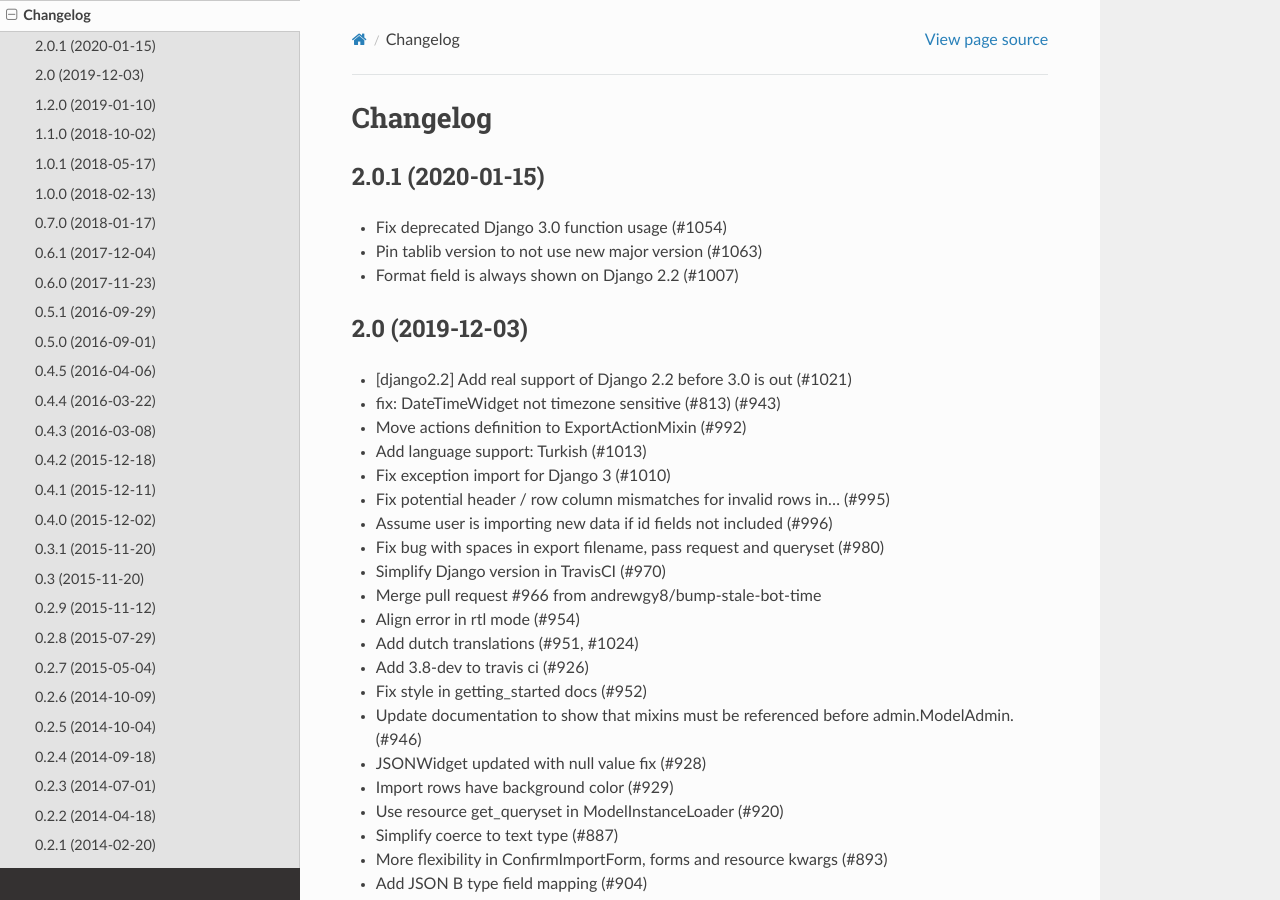
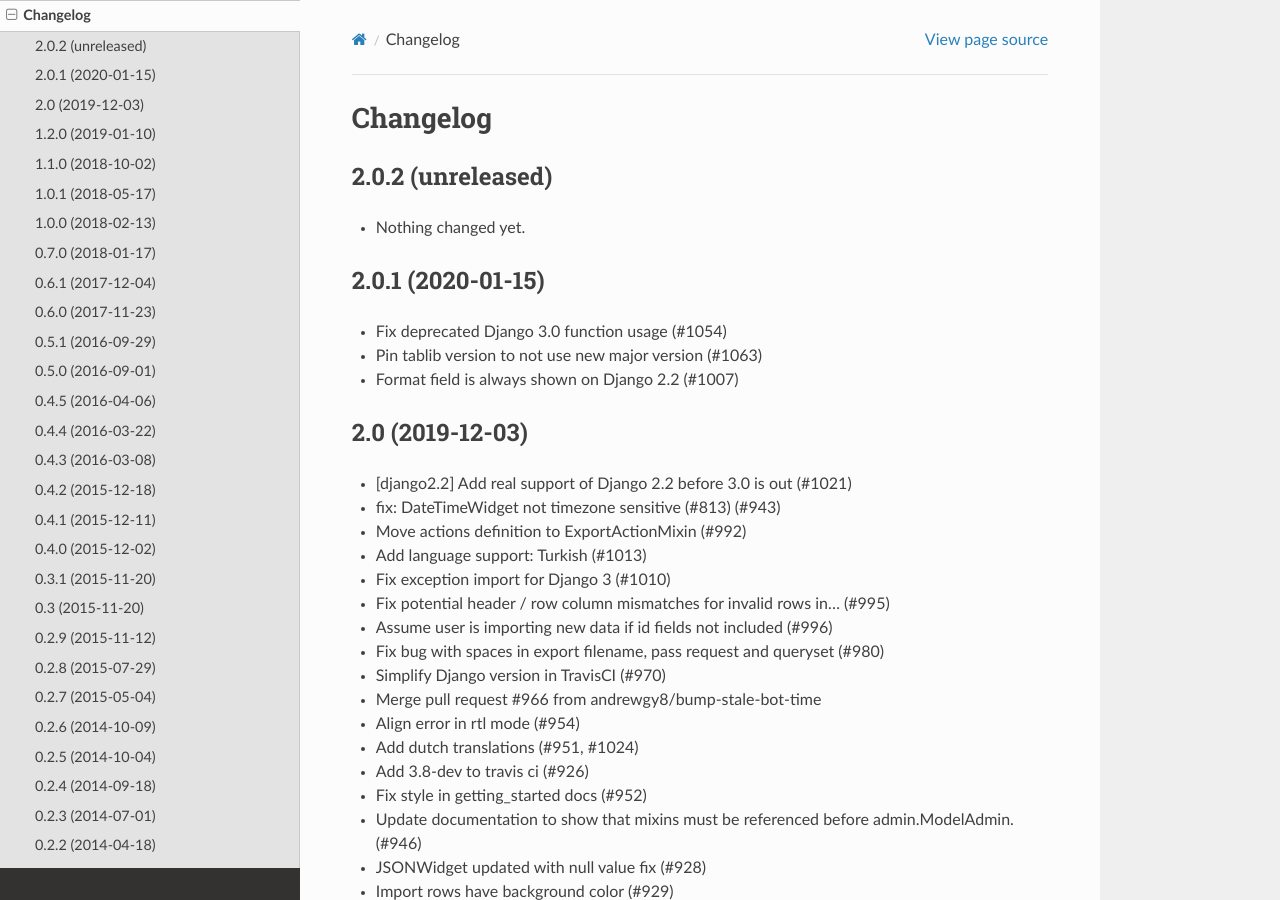
Before and after one commit to django-import-export/django-import-export, a Sphinx documentation site: the page built from docs/changelog.rst, in a window 1280 px wide and 900 px high. Built offline with Sphinx 7.4.7 and the Read the Docs theme 2.0.0, drawn with Linux system fonts in a browser that asks for light colours.

Commit message:
Back to development: 2.0.2

```diff
--- a/docs/changelog.rst
+++ b/docs/changelog.rst
@@ -1,5 +1,11 @@
 Changelog
 =========
+
+
+2.0.2 (unreleased)
+------------------
+
+- Nothing changed yet.
 
 
 2.0.1 (2020-01-15)
--- a/import_export/__init__.py
+++ b/import_export/__init__.py
@@ -1 +1 @@
-__version__ = '2.0.1'
+__version__ = '2.0.2.dev0'
```
